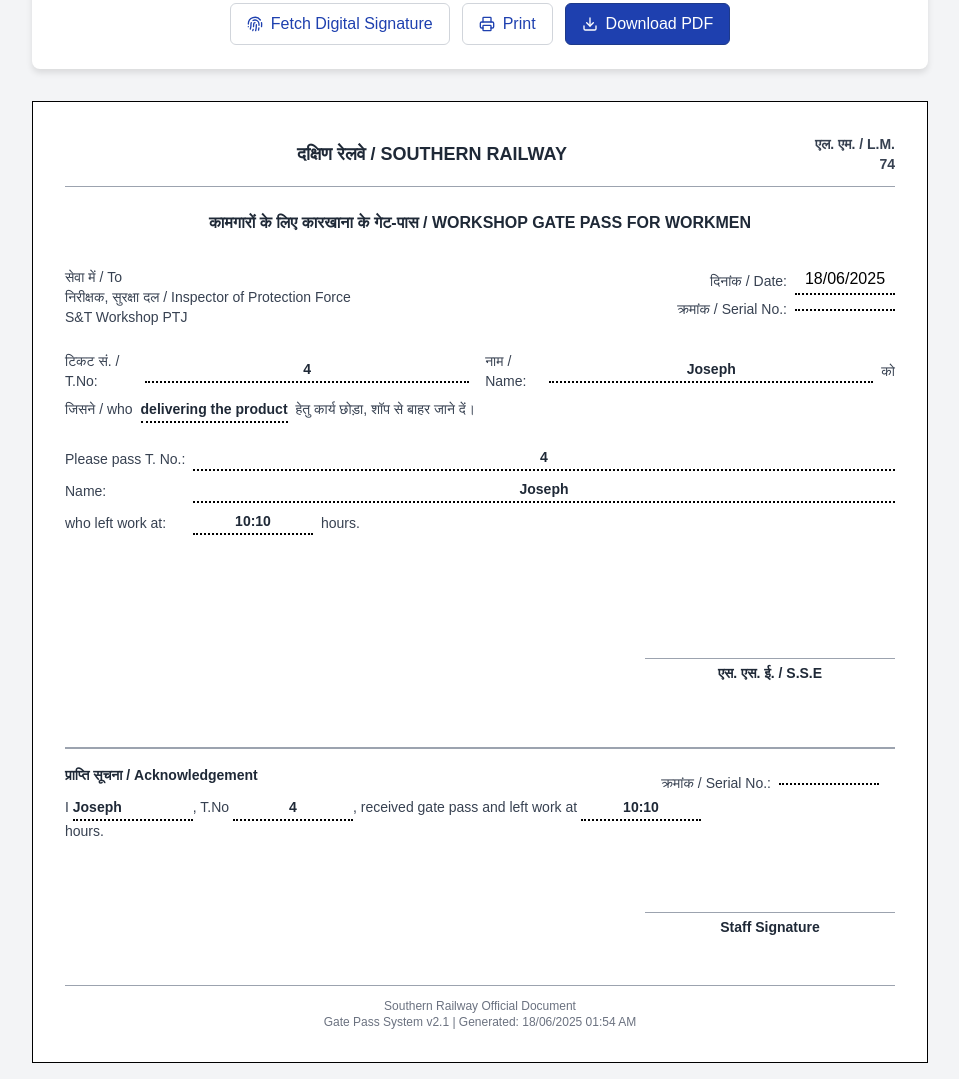
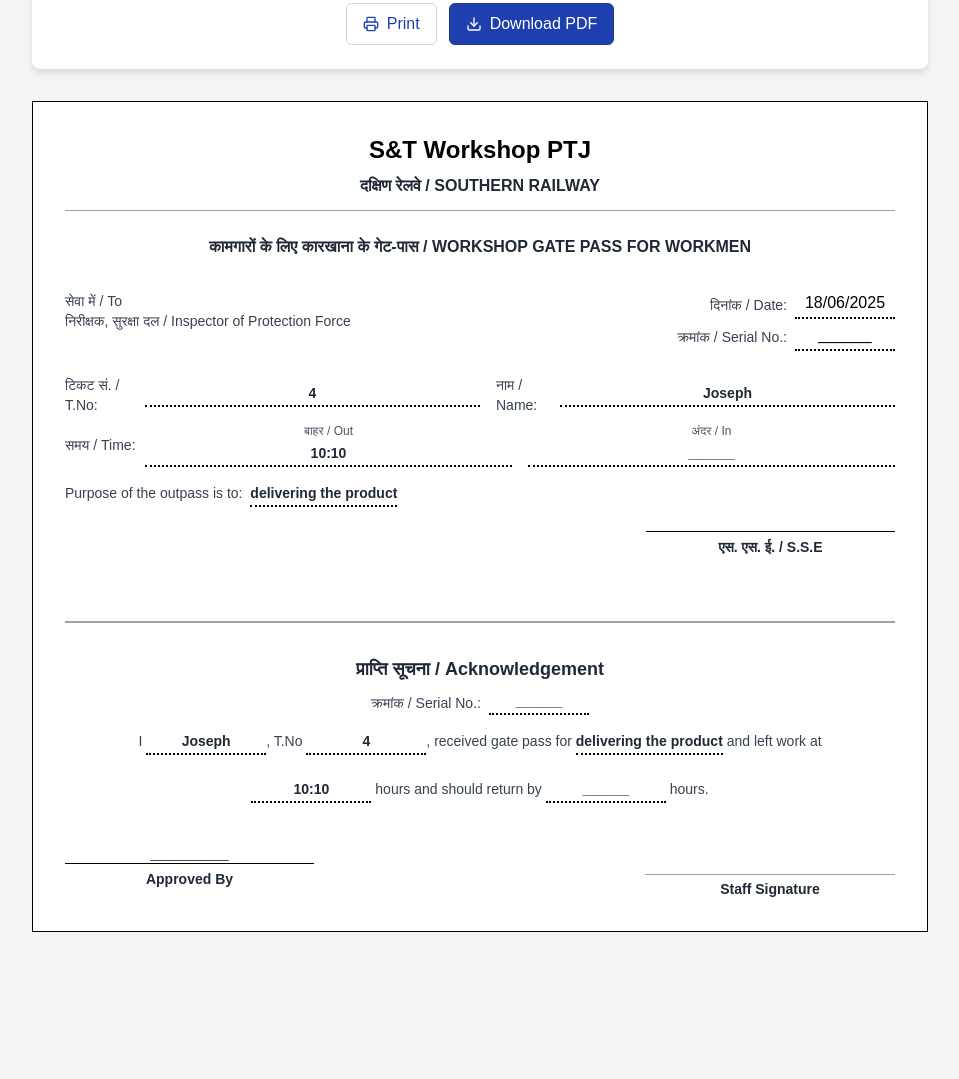
Before and after one commit to mukilan2815/Gatepass-Software, an Electron app: page index.html in a window 1200 px wide. Shown: the part 535-1614 px from the top of the page, without its empty margins (120-1079 px from the left). After the commit the page ends 1483 px from the top, so only its background shows below. Drawn offline with nearby package versions, Linux system fonts and the light colour scheme.

Commit message:
final update - 1

```diff
--- a/index.html
+++ b/index.html
@@ -217,6 +217,30 @@
         text-align: center;
         border-radius: 8px 8px 0 0;
       }
+
+      .time-container {
+        display: flex;
+        gap: 1rem;
+      }
+
+      .time-container > div {
+        flex: 1;
+      }
+
+      .approval-container {
+        display: flex;
+        justify-content: flex-end;
+        margin-top: 1rem;
+      }
+
+      .approval-section {
+        width: 30%;
+      }
+
+      .signature-line {
+        border-bottom: 1px solid #000;
+        margin-bottom: 5px;
+      }
     </style>
   </head>
   <body class="bg-gray-100 min-h-screen p-4">
@@ -228,7 +252,6 @@
         <p class="text-gray-600">Railway Workshop Gate Pass System</p>
       </div>
 
-      <!-- Form Section -->
       <div class="card mb-8 no-print">
         <div class="railway-header">
           <h2 class="text-xl font-bold">Edit Gate Pass Details</h2>
@@ -258,6 +281,7 @@
                 value="2023-05-29"
               />
             </div>
+            <div class="time-container">
               <div>
                 <label for="timeOut" class="block text-sm font-medium mb-1"
                   >Time Out</label
@@ -270,6 +294,19 @@
                 />
               </div>
               <div>
+                <label for="timeIn" class="block text-sm font-medium mb-1"
+                  >Time In</label
+                >
+                <input
+                  id="timeIn"
+                  type="text"
+                  class="input-field"
+                  value=""
+                  placeholder="Enter time (e.g. 14:30)"
+                />
+              </div>
+            </div>
+            <div>
               <label for="serialNo" class="block text-sm font-medium mb-1"
                 >Serial No.</label
               >
@@ -279,6 +316,18 @@
                 class="input-field"
                 value=""
                 placeholder="Enter Serial Number"
+              />
+            </div>
+            <div>
+              <label for="approvedBy" class="block text-sm font-medium mb-1"
+                >Approved By</label
+              >
+              <input
+                id="approvedBy"
+                type="text"
+                class="input-field"
+                value=""
+                placeholder="Approving authority"
               />
             </div>
             <div class="md:col-span-2">
@@ -294,10 +343,6 @@
             </div>
           </div>
           <div class="flex flex-wrap gap-3 mt-6 justify-center">
-            <button id="fetchSignature" class="btn btn-outline">
-              <i data-lucide="fingerprint" class="w-4 h-4 mr-2"></i>
-              Fetch Digital Signature
-            </button>
             <button id="printBtn" class="btn btn-outline">
               <i data-lucide="printer" class="w-4 h-4 mr-2"></i>
               Print
@@ -310,37 +355,33 @@
         </div>
       </div>
 
-      <!-- Gate Pass Document -->
       <div
         id="printableArea"
         class="printable-area bg-white border border-black p-8 font-serif"
       >
-        <!-- Header -->
         <div
-          class="flex justify-between items-center mb-6 border-b border-gray-400 pb-3"
+          class="mb-2 flex justify-center items-center text-2xl font-bold text-left"
         >
-          <div class="flex-1 text-center text-lg font-bold text-gray-800">
+          S&amp;T Workshop PTJ
+        </div>
+        <div
+          class="flex justify-center items-center mb-6 border-b border-gray-400 pb-3"
+        >
+          <div class="text-base font-semibold text-gray-800">
             दक्षिण रेलवे / SOUTHERN RAILWAY
           </div>
-          <div class="text-sm font-bold text-gray-700 w-24 text-right">
-            एल. एम. / L.M. 74
-          </div>
-          <!-- Fixed width for right alignment -->
         </div>
 
-        <!-- Title -->
         <div class="text-center mb-8">
           <h1 class="text-base font-bold text-gray-800">
             कामगारों के लिए कारखाना के गेट-पास / WORKSHOP GATE PASS FOR WORKMEN
           </h1>
         </div>
 
-        <!-- To, Date, and Serial Section -->
         <div class="flex justify-between items-start mb-6">
           <div class="text-sm text-gray-700">
             <div>सेवा में / To</div>
             <div>निरीक्षक, सुरक्षा दल / Inspector of Protection Force</div>
-            <div>S&T Workshop PTJ</div>
           </div>
           <div class="text-right">
             <div class="flex items-center justify-end mb-1">
@@ -360,13 +401,11 @@
                 id="displaySerialNo"
                 class="dotted-underline text-center min-w-[100px]"
               >
-                <!-- Serial number -->
               </span>
             </div>
           </div>
         </div>
 
-        <!-- Ticket Number, Name, and Purpose Section (Hindi/Mixed) -->
         <div class="mb-6 text-sm text-gray-700">
           <div class="flex items-center mb-2">
             <span class="w-20 inline-block">टिकट सं. / T.No:</span>
@@ -383,73 +422,59 @@
             >
               Joseph
             </span>
-            <span class="ml-2">को</span>
           </div>
-          <div>
-            जिसने / who
+          <div class="flex items-center mt-2">
+            <span class="w-20 inline-block">समय / Time:</span>
+            <div class="flex-1 flex gap-4">
+              <div class="flex-1 text-center">
+                <div class="text-xs text-gray-600 mb-1">बाहर / Out</div>
+                <span
+                  id="displayTimeOut"
+                  class="dotted-underline font-semibold text-gray-800 block"
+                >
+                  10:10
+                </span>
+              </div>
+              <div class="flex-1 text-center">
+                <div class="text-xs text-gray-600 mb-1">अंदर / In</div>
+                <span
+                  id="displayTimeIn"
+                  class="dotted-underline font-semibold text-gray-800 block"
+                >
+                </span>
+              </div>
+            </div>
+          </div>
+          <div class="mt-4">
+            Purpose of the outpass is to:
             <span
               id="displayPurpose"
               class="dotted-underline font-semibold text-gray-800 mx-1"
             >
               delivering the product
             </span>
-            हेतु कार्य छोड़ा, शॉप से बाहर जाने दें।
           </div>
         </div>
 
-        <!-- English Details Section -->
-        <div class="mb-8 text-sm text-gray-700">
-          <div class="flex items-center mb-2">
-            <span class="w-32 inline-block">Please pass T. No.:</span>
-            <span
-              id="displayTicketNo2"
-              class="dotted-underline font-semibold text-gray-800 text-center flex-1"
-            >
-              4
-            </span>
-          </div>
-          <div class="flex items-center mb-2">
-            <span class="w-32 inline-block">Name:</span>
-            <span
-              id="displayName2"
-              class="dotted-underline font-semibold text-gray-800 text-center flex-1"
-            >
-              Joseph
-            </span>
-          </div>
-          <div class="flex items-center">
-            <span class="w-32 inline-block">who left work at:</span>
-            <span
-              id="displayTimeOut"
-              class="dotted-underline font-semibold text-gray-800 text-center w-20"
-            >
-              10:10
-            </span>
-            <span class="ml-2">hours.</span>
-          </div>
-        </div>
-
-        <!-- Signature Section -->
-        <div class="flex justify-end mb-8 mt-16">
-          <div class="text-center w-[250px]">
-            <div
-              id="signatureContainer"
-              class="mb-1 min-h-[60px] border-b border-gray-400 flex items-center justify-center"
-            >
-              <!-- Signature image will be placed here -->
-            </div>
+        <div class="approval-container">
+          <div class="approval-section">
+            <div class="text-center w-full">
+              <div class="signature-line"></div>
               <div class="text-sm font-semibold text-gray-800">
                 एस. एस. ई. / S.S.E
               </div>
             </div>
           </div>
+        </div>
 
-        <!-- Acknowledgement Section -->
         <div
-          class="mt-16 dotted border-t-2 border-gray-400 pt-4 text-sm text-gray-700 relative"
+          class="mt-16 dotted border-t-2 border-gray-400 pt-8 text-sm text-gray-700"
         >
-          <!-- Added Serial No. to the top right -->
-          <div class="absolute top-6 right-4 flex items-center">
+          <div class="text-center mb-4">
+            <div class="font-semibold text-gray-800 text-lg mb-2">
+              प्राप्ति सूचना / Acknowledgement
+            </div>
+            <div class="flex justify-center items-center">
               <span class="text-sm mr-2 text-gray-700"
                 >क्रमांक / Serial No.:</span
               >
@@ -457,14 +482,11 @@
                 id="displaySerialNoAck"
                 class="dotted-underline font-semibold text-gray-800 text-center min-w-[100px]"
               >
-              <!-- Serial No value -->
               </span>
             </div>
-          <div class="font-semibold mb-3 text-gray-800">
-            प्राप्ति सूचना / Acknowledgement
           </div>
-          <div class="mb-6 pr-40">
-            <!-- Added padding-right to avoid overlap -->
+
+          <div class="mb-6 text-center px-8">
             I
             <span
               id="displayName3"
@@ -475,33 +497,45 @@
               id="displayTicketNo3"
               class="dotted-underline font-semibold text-gray-800 w-16 inline-block text-center"
               >4</span
-            >, received gate pass and left work at
+            >, received gate pass for
+            <span
+              id="displayPurposeAck"
+              class="dotted-underline font-semibold text-gray-800"
+              >delivering the product</span
+            >
+            and left work at
             <span
               id="displayTimeOut2"
-              class="dotted-underline font-semibold text-gray-800 w-20 inline-block text-center"
+              class="dotted-underline mt-6 font-semibold text-gray-800 w-20 inline-block text-center"
               >10:10</span
             >
+            hours and should return by
+            <span
+              id="displayTimeIn2"
+              class="dotted-underline mt-6 font-semibold text-gray-800 w-20 inline-block text-center"
+            ></span>
             hours.
           </div>
-          <div class="flex justify-end mt-10">
+
+          <div class="flex justify-between mt-10">
+            <div class="approval-section">
+              <div class="text-center w-full">
+                <span id="displayApprovedBy" class="font-normal"></span>
+
+                <div class="signature-line"></div>
+                <div class="text-sm font-semibold text-gray-800">
+                  Approved By
+                </div>
+              </div>
+            </div>
             <div class="w-[250px] text-center">
               <div class="border-b border-gray-400 h-8 mb-1"></div>
-              <!-- Placeholder for signature line -->
               <span class="font-semibold text-gray-800">Staff Signature</span>
             </div>
           </div>
         </div>
-        <div
-          class="mt-12 text-center text-xs text-gray-500 border-t border-gray-400 pt-3"
-        >
-          <div>Southern Railway Official Document</div>
-          <div>
-            Gate Pass System v2.1 | Generated: <span id="generationDate"></span>
-          </div>
-        </div>
       </div>
 
-      <!-- Device Connection Animation -->
       <div id="deviceAnimation" class="device-animation hidden">
         <div class="device">
           <div class="device-screen">
@@ -525,168 +559,123 @@
       // Initialize Lucide icons
       lucide.createIcons();
 
-      // DOM elements
+      // Form input elements
       const formInputs = {
         ticketNo: document.getElementById("ticketNo"),
         name: document.getElementById("name"),
         date: document.getElementById("date"),
         timeOut: document.getElementById("timeOut"),
+        timeIn: document.getElementById("timeIn"),
         purpose: document.getElementById("purpose"),
-        serialNo: document.getElementById("serialNo"), // Added
+        serialNo: document.getElementById("serialNo"),
+        approvedBy: document.getElementById("approvedBy"),
       };
 
+      // Display elements
       const displayElements = {
         date: document.getElementById("displayDate"),
-        serialNo: document.getElementById("displaySerialNo"), // Added
-        serialNoAck: document.getElementById("displaySerialNoAck"), // Added for acknowledgement
+        serialNo: document.getElementById("displaySerialNo"),
+        serialNoAck: document.getElementById("displaySerialNoAck"),
         ticketNo: document.getElementById("displayTicketNo"),
-        ticketNo2: document.getElementById("displayTicketNo2"),
         ticketNo3: document.getElementById("displayTicketNo3"),
         name: document.getElementById("displayName"),
-        name2: document.getElementById("displayName2"),
         name3: document.getElementById("displayName3"),
         timeOut: document.getElementById("displayTimeOut"),
         timeOut2: document.getElementById("displayTimeOut2"),
+        timeIn: document.getElementById("displayTimeIn"),
+        timeIn2: document.getElementById("displayTimeIn2"),
         purpose: document.getElementById("displayPurpose"),
-        generationDate: document.getElementById("generationDate"), // Added for footer
+        purposeAck: document.getElementById("displayPurposeAck"),
+        approvedBy: document.getElementById("displayApprovedBy"),
       };
 
+      // Buttons
       const buttons = {
-        fetchSignature: document.getElementById("fetchSignature"),
         print: document.getElementById("printBtn"),
         download: document.getElementById("downloadBtn"),
         cancelDevice: document.getElementById("cancelDevice"),
       };
 
-      const signatureContainer = document.getElementById("signatureContainer");
-      const deviceAnimation = document.getElementById("deviceAnimation");
-
-      // Format date as dd/mm/yyyy
+      // Format date as DD/MM/YYYY
       function formatDate(dateString) {
         if (!dateString) return "";
         const date = new Date(dateString);
-        return `${date.getDate().toString().padStart(2, "0")}/${(
-          date.getMonth() + 1
-        )
-          .toString()
-          .padStart(2, "0")}/${date.getFullYear()}`;
+        const day = date.getDate().toString().padStart(2, "0");
+        const month = (date.getMonth() + 1).toString().padStart(2, "0");
+        const year = date.getFullYear();
+        return `${day}/${month}/${year}`;
       }
 
-      // Update display elements based on form inputs
-      function updateGatepassDisplay() {
-        displayElements.date.textContent = formatDate(formInputs.date.value);
-        displayElements.serialNo.textContent = formInputs.serialNo.value; // Added
-        displayElements.serialNoAck.textContent = formInputs.serialNo.value; // Added for acknowledgement
-        displayElements.ticketNo.textContent = formInputs.ticketNo.value;
-        displayElements.ticketNo2.textContent = formInputs.ticketNo.value;
-        displayElements.ticketNo3.textContent = formInputs.ticketNo.value;
-        displayElements.name.textContent = formInputs.name.value;
-        displayElements.name2.textContent = formInputs.name.value;
-        displayElements.name3.textContent = formInputs.name.value;
-        displayElements.timeOut.textContent = formInputs.timeOut.value;
-        displayElements.timeOut2.textContent = formInputs.timeOut.value;
-        displayElements.purpose.textContent = formInputs.purpose.value;
-        // Update footer generation date
-        const now = new Date();
-        displayElements.generationDate.textContent = `${now.toLocaleDateString(
-          "en-GB"
-        )} ${now.toLocaleTimeString("en-US", {
-          hour: "2-digit",
-          minute: "2-digit",
-        })}`;
+      // Format time from time input or text input
+      function formatTime(timeString) {
+        if (!timeString) return "";
+
+        // Simple validation for time format (HH:MM)
+        const timeRegex = /^([0-1]?[0-9]|2[0-3]):[0-5][0-9]$/;
+        if (timeRegex.test(timeString)) {
+          return timeString;
+        }
+        return timeString; // Return as is if not in correct format
       }
 
-      // Initialize display
+      // Update all display elements based on form inputs
+      function updateGatepassDisplay() {
+        // Update all fields in real-time
+        displayElements.date.textContent = formInputs.date.value
+          ? formatDate(formInputs.date.value)
+          : "______";
+        displayElements.serialNo.textContent =
+          formInputs.serialNo.value || "______";
+        displayElements.serialNoAck.textContent =
+          formInputs.serialNo.value || "______";
+        displayElements.ticketNo.textContent =
+          formInputs.ticketNo.value || "______";
+        displayElements.ticketNo3.textContent =
+          formInputs.ticketNo.value || "______";
+        displayElements.name.textContent = formInputs.name.value || "______";
+        displayElements.name3.textContent = formInputs.name.value || "______";
+        displayElements.timeOut.textContent = formInputs.timeOut.value
+          ? formatTime(formInputs.timeOut.value)
+          : "______";
+        displayElements.timeOut2.textContent = formInputs.timeOut.value
+          ? formatTime(formInputs.timeOut.value)
+          : "______";
+        displayElements.timeIn.textContent = formInputs.timeIn.value
+          ? formatTime(formInputs.timeIn.value)
+          : "______";
+        displayElements.timeIn2.textContent = formInputs.timeIn.value
+          ? formatTime(formInputs.timeIn.value)
+          : "______";
+        displayElements.purpose.textContent =
+          formInputs.purpose.value || "______";
+        displayElements.purposeAck.textContent =
+          formInputs.purpose.value || "______";
+        displayElements.approvedBy.textContent =
+          formInputs.approvedBy.value || "__________";
+      }
+
+      // Initialize the display with current values
       updateGatepassDisplay();
 
-      // Add event listeners to form inputs
+      // Add event listeners to all form inputs for real-time updates
       Object.values(formInputs).forEach((input) => {
         input.addEventListener("input", updateGatepassDisplay);
+        input.addEventListener("change", updateGatepassDisplay);
       });
 
-      // Fetch signature handler with device simulation
-      buttons.fetchSignature.addEventListener("click", () => {
-        if (!formInputs.name.value) {
-          alert("Please enter a name before fetching the signature.");
-          return;
-        }
-
-        // Show device animation
-        deviceAnimation.classList.remove("hidden");
-
-        // Simulate device connection and signature fetch
-        setTimeout(() => {
-          const signedDate = new Date().toLocaleDateString("en-US", {
-            year: "numeric",
-            month: "long",
-            day: "numeric",
-          });
-
-          // Generate a digital signature representation
-          const canvas = document.createElement("canvas");
-          canvas.width = 200;
-          canvas.height = 50;
-          const ctx = canvas.getContext("2d");
-
-          // Clear canvas
-          ctx.clearRect(0, 0, canvas.width, canvas.height);
-
-          // Draw signature
-          ctx.font = 'italic 18px "Brush Script MT", cursive';
-          ctx.fillStyle = "#1e40af";
-          ctx.fillText("Digitally Signed by " + formInputs.name.value, 10, 30);
-
-          // Draw verification badge
-          ctx.beginPath();
-          ctx.arc(180, 25, 12, 0, Math.PI * 2);
-          ctx.fillStyle = "#10b981";
-          ctx.fill();
-
-          ctx.font = "bold 16px Arial";
-          ctx.fillStyle = "white";
-          ctx.textAlign = "center";
-          ctx.textBaseline = "middle";
-          ctx.fillText("✓", 180, 25);
-
-          const signatureImage = canvas.toDataURL();
-
-          // Hide device animation
-          deviceAnimation.classList.add("hidden");
-
-          // Display the signature
-          signatureContainer.innerHTML = `
-                    <div class="flex flex-col items-center">
-                        <img src="${signatureImage}"
-                             alt="Digital Signature"
-                             class="h-[40px] w-[180px] object-contain">
-                        <p class="text-xs mt-1">Signed by: ${formInputs.name.value}</p>
-                        <p class="text-xs">Date: ${signedDate}</p>
-                        <p class="text-xs text-green-600 font-bold mt-1">Class 3 Digital Signature Verified</p>
-                    </div>
-                `;
-        }, 3000);
-      });
-
-      // Cancel device connection
-      buttons.cancelDevice.addEventListener("click", () => {
-        deviceAnimation.classList.add("hidden");
-      });
-
-      // Print handler
+      // Print button functionality
       buttons.print.addEventListener("click", () => {
         window.print();
       });
 
-      // Download PDF handler
+      // PDF download button functionality
       buttons.download.addEventListener("click", () => {
-        // Show loading indicator
         const originalText = buttons.download.innerHTML;
         buttons.download.innerHTML =
           '<i data-lucide="loader" class="animate-spin w-4 h-4 mr-2"></i> Generating PDF...';
         buttons.download.disabled = true;
         lucide.createIcons();
 
-        // Load the jsPDF library dynamically if needed
         if (typeof window.jspdf !== "object") {
           alert("PDF library is still loading. Please try again in a moment.");
           buttons.download.innerHTML = originalText;
@@ -699,36 +688,27 @@
         const input = document.getElementById("printableArea");
 
         html2canvas(input, {
-          scale: 3, // Increased scale for better quality
+          scale: 3,
           useCORS: true,
           logging: false,
-          backgroundColor: "#FFFFFF", // Ensure background is white
-          windowWidth: input.scrollWidth, // Try to capture full width
-          windowHeight: input.scrollHeight, // Try to capture full height
+          backgroundColor: "#FFFFFF",
+          windowWidth: input.scrollWidth,
+          windowHeight: input.scrollHeight,
         })
           .then((canvas) => {
-            const imgData = canvas.toDataURL("image/png", 1.0); // Use highest quality PNG
+            const imgData = canvas.toDataURL("image/png", 1.0);
             const pdf = new jsPDF({
               orientation: "portrait",
               unit: "mm",
               format: "a4",
             });
 
-            const pdfWidth = pdf.internal.pageSize.getWidth(); // A4 width in mm
-            const pdfHeight = pdf.internal.pageSize.getHeight(); // A4 height in mm
+            const pdfWidth = pdf.internal.pageSize.getWidth();
+            const pdfHeight = pdf.internal.pageSize.getHeight();
 
-            // Add the image to the PDF, stretching it to fill the A4 page
-            pdf.addImage(
-              imgData,
-              "PNG",
-              0, // Start at top-left corner (x=0)
-              0, // Start at top-left corner (y=0)
-              pdfWidth, // Force width to A4 width
-              pdfHeight // Force height to A4 height
-            );
+            pdf.addImage(imgData, "PNG", 0, 0, pdfWidth, pdfHeight);
             pdf.save(`gatepass-${formInputs.ticketNo.value || "details"}.pdf`);
 
-            // Restore button
             buttons.download.innerHTML = originalText;
             buttons.download.disabled = false;
             lucide.createIcons();
@@ -737,14 +717,13 @@
             console.error("Error generating PDF:", err);
             alert("Error generating PDF. Check console for details.");
 
-            // Restore button
             buttons.download.innerHTML = originalText;
             buttons.download.disabled = false;
             lucide.createIcons();
           });
       });
 
-      // Format date input to show current date by default
+      // Set today's date as default
       const today = new Date();
       const formattedDate = today.toISOString().split("T")[0];
       formInputs.date.value = formattedDate;
```
Lines whose indentation alone changed are shown as unchanged.
